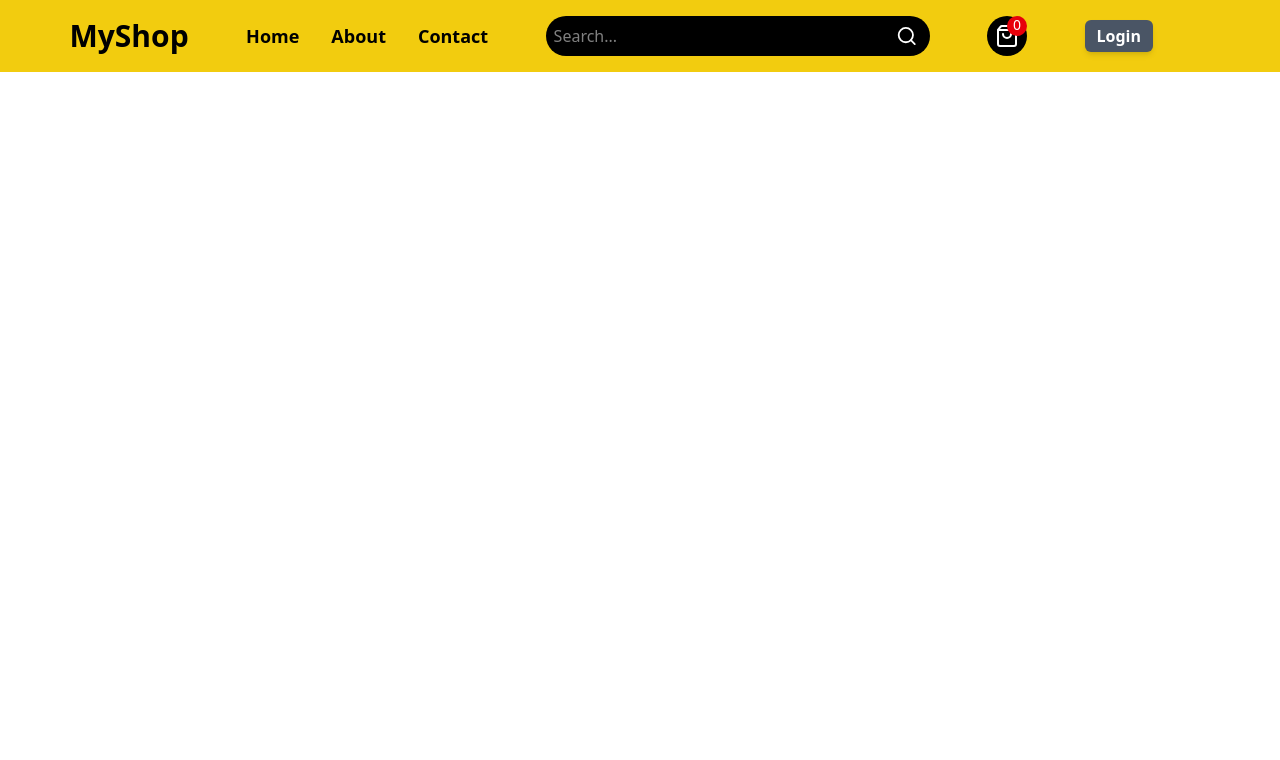
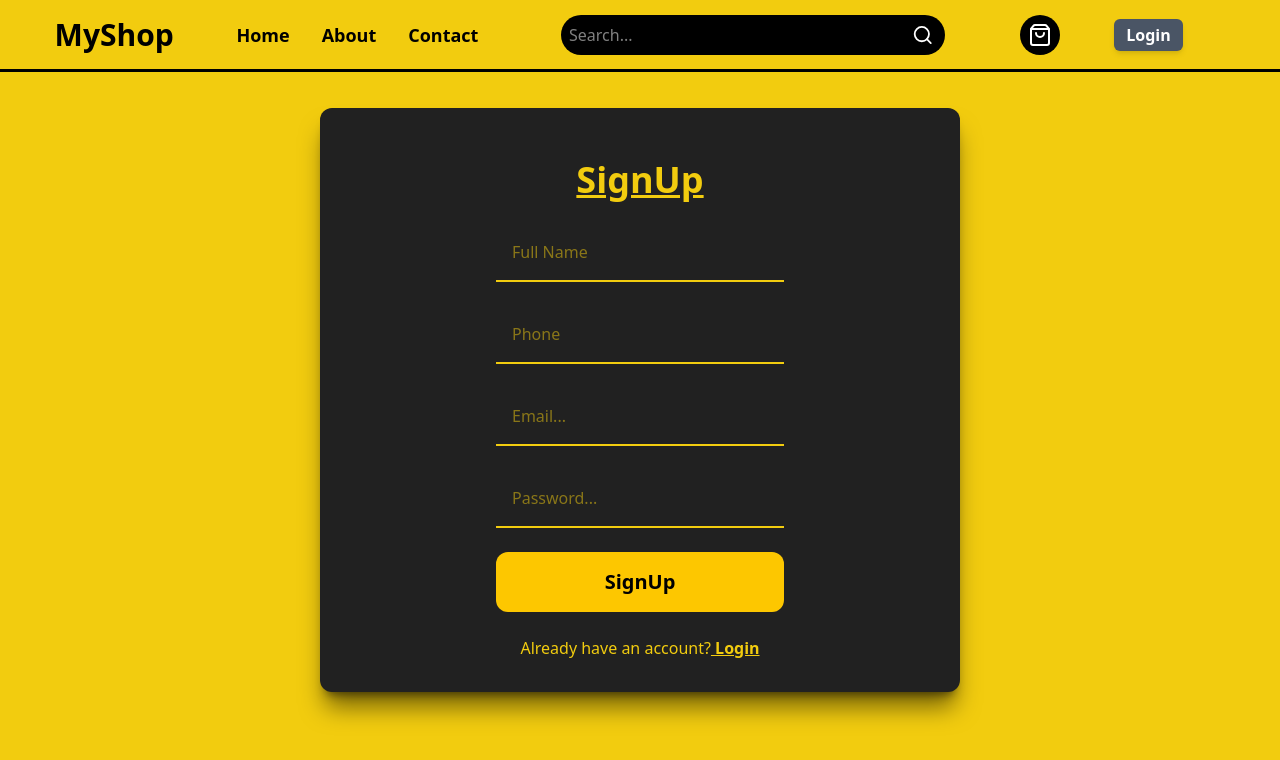
Before and after one commit to kumarsaurav65702-ops/My-Shop, a React (Vite) app: page /singup in a window 1280 px wide. Shown: the top 760 px of the page. Built offline with nearby package versions, Linux system fonts and the light colour scheme.

Commit message:
commit all

```diff
--- a/src/App.jsx
+++ b/src/App.jsx
@@ -7,6 +7,9 @@ import Login from './pages/Login'
 import Contact from './pages/Contact'
 import Product from './pages/Product'
 import ShoppingCart from './pages/ShoppingCart'
+import Footbar from './components/Footbar'
+import WishList from './pages/WishList'
+import SignUp from './pages/SignUp'
 
 
 const App = () => {
@@ -20,8 +23,11 @@ const App = () => {
     <Route path='/contact' element={<Contact/>}/>
     <Route path='/product' element={<Product/>}/>
     <Route path='/cart' element={<ShoppingCart/>}/>
+    <Route path='/wishlist' element={<WishList/>}/>
+    <Route path='/singup' element={<SignUp/>}/>
 
    </Routes>
+   <Footbar/>
     </>
   )
 }
--- /dev/null
+++ b/src/components/Footbar.jsx
@@ -0,0 +1,29 @@
+import { CircleUserRound, Heart, ShoppingBag, Store } from 'lucide-react'
+import React, { useContext } from 'react'
+import { Link } from 'react-router-dom'
+import { CountItemContext } from '../context/CountContext'
+
+const Footbar = () => {
+
+  const [count, setCount] = useContext(CountItemContext)
+
+  return (
+    <>
+    <div className='flex bg-red-950 text-white items-center w-full p-5 justify-around bottom-0 fixed md:hidden'>
+        <Link to='/product'><Store /></Link>
+        <Link to='/wishlist'><Heart /></Link>
+         <Link to='/cart' className=' md:flex  text-white rounded-full p-2 active:scale-95 hover:bg-gray-700 relative md:m-3 '>
+                 {count > 0 && (
+    <div className="bg-red-600 rounded-full absolute right-0 top-0 w-5 h-5 text-center leading-tight text-sm">
+      {count}
+    </div>
+  )}
+                    <ShoppingBag />
+                </Link>
+         <Link to='/login'><CircleUserRound /></Link>
+    </div>
+    </>
+  )
+}
+
+export default Footbar
--- a/src/components/Navbar.jsx
+++ b/src/components/Navbar.jsx
@@ -1,11 +1,15 @@
 import { Search, List, CircleUserRound,  ShoppingBag } from 'lucide-react'
-import { useEffect, useState } from 'react'
+import { useContext, useEffect, useState } from 'react'
 import { Link } from 'react-router-dom'
+import { CountItemContext } from '../context/CountContext'
 
-const Navbar = () => {
+const Navbar = (props) => {
+
+    const CartCount = 0
+    const [count, setCount] = useContext(CountItemContext)
 
     const [menu, setMenu] = useState(false)
-    const [num, setNum] = useState('0')
+
 
     let showmenu = () => {
         setMenu(!menu)
@@ -15,19 +19,23 @@ const Navbar = () => {
 
     return (
         <>
-            <nav className='bg-(--c5) h-18 p-3  flex items-center justify-evenly fixed w-full top-0 z-10 '>
+            <nav className='bg-(--c5) h-18 p-3 border-b-3  flex items-center justify-evenly fixed w-full top-0 z-10 '>
                 <Link to="/" className='font-bold text-3xl'>MyShop</Link>
-                <div className='hidden md:flex gap-8 font-semibold text-lg '>
+                <div className='hidden md:flex gap-8 m-5 font-semibold text-lg  '>
                     <Link to="/">Home</Link>
                     <Link to="/about">About</Link>
                     <Link to="/contact">Contact</Link>
                 </div>
-                <div className='bg-black text-white flex items-center w-44 sm:w-96 rounded-4xl p-1 '>
+                <div className='bg-black text-white flex items-center w-44 sm:w-96 rounded-4xl p-1 md:m-5'>
                     <input className='bg-transparent text-white outline-none w-full pr-6 m-1' type="text" placeholder='Search...' />
                     <Search className='  text-white mr-2 ' />
                 </div>
-                <Link to='/cart' className='hidden md:flex bg-black text-white rounded-full p-2 active:scale-95 hover:bg-gray-700 relative  '>
-                <div className='bg-red-600 rounded-full absolute right-0 top-0 w-5 h-5 text-center leading-tight text-sm'>{num}</div>
+                <Link to='/cart' className='hidden md:flex bg-black text-white rounded-full p-2 active:scale-95 hover:bg-gray-700 relative md:m-3 '>
+                {count > 0 && (
+    <div className="bg-red-600 rounded-full absolute right-0 top-0 w-5 h-5 text-center leading-tight text-sm">
+      {count}
+    </div>
+  )}
                     <ShoppingBag />
                 </Link>
                 <div>
@@ -45,7 +53,7 @@ const Navbar = () => {
     flex flex-col items-center
     bg-red-800 text-white
     w-32 h-40 rounded-md
-    absolute right-1 top-15 gap-3 p-3
+    absolute right-1 top-18 gap-3 p-3
 
     transition-all duration-300 ease-out
     ${menu ? "opacity-100 translate-y-0" : "opacity-0 -translate-y-4 pointer-events-none"}
--- /dev/null
+++ b/src/context/CountContext.jsx
@@ -0,0 +1,14 @@
+import React, { createContext, useState } from 'react'
+
+export const CountItemContext = createContext()
+
+const CountContext = (props) => {
+    const [count, setCount] = useState('0')
+  return (
+    <CountItemContext.Provider value={[count, setCount]}>
+        {props.children}
+    </CountItemContext.Provider>
+  )
+}
+
+export default CountContext
--- a/src/main.jsx
+++ b/src/main.jsx
@@ -3,12 +3,13 @@ import { createRoot } from 'react-dom/client'
 import './index.css'
 import App from './App.jsx'
 import { BrowserRouter } from 'react-router-dom'
+import CountContext from './context/CountContext.jsx'
 
 createRoot(document.getElementById('root')).render(
  <BrowserRouter>
-   <StrictMode>
+   <CountContext>
      <App />
-   </StrictMode>
+   </CountContext>
  </BrowserRouter>
 
 
--- a/src/pages/About.jsx
+++ b/src/pages/About.jsx
@@ -3,9 +3,11 @@ import React from 'react'
 const About = () => {
   return (
     <div className="min-h-screen bg-(--c6) flex items-center justify-center">
-  <h1 className="text-3xl text-white text-center ">
-    This is About Page
-  </h1>
+  <div className="text-3xl text-white text-center ">
+   <h1>NOTHING</h1>
+   <h2>There is Nothing to tell about ourself because we don't know yet!</h2>
+   <h3>As soon as we will figure it out we will inform you...</h3>
+  </div>
 </div>
   )
 }
--- a/src/pages/Login.jsx
+++ b/src/pages/Login.jsx
@@ -1,11 +1,18 @@
 import React from 'react'
+import { Link } from 'react-router-dom'
 
 const Login = () => {
   return (
-    <div className="min-h-screen bg-(--c6) flex items-center justify-center">
-  <h1 className="text-3xl text-white text-center ">
-    This is a Login Page
-  </h1>
+    <div className="min-h-screen bg-(--c5) flex items-center relative justify-center">
+ <div className='h-auto shadow-xl/50 w-80 md:w-1/2 rounded-xl bg-(--c6) text-(--c5) absolute '>
+ <form className='flex flex-col gap-6 p-8 items-center'>
+  <h1 className='text-center text-4xl mt-5 font-bold underline'>Login</h1>
+  <input className='border-b-2 outline-none p-4 text-l md:w-1/2' type="text" placeholder='Email...' />
+  <input className=' border-b-2 outline-none  p-4 text-l md:w-1/2' type="text" placeholder='Password...' />
+  <button className='bg-yellow-400 text-black text-xl font-semibold p-4 w-1/2 rounded-xl active:scale-95'>Login</button>
+  <h3>Don't have an account?<Link className='underline font-semibold' to='/singup'>  Sing Up</Link></h3>
+ </form>
+ </div>
 </div>
   )
 }
--- /dev/null
+++ b/src/pages/SignUp.jsx
@@ -0,0 +1,22 @@
+import React from 'react'
+import { Link } from 'react-router-dom'
+
+const SignUp = () => {
+  return (
+    <div className="min-h-screen bg-(--c5) flex items-center relative justify-center">
+    <div className='h-auto shadow-xl/50 w-80 md:w-1/2 rounded-xl bg-(--c6) text-(--c5) absolute '>
+    <form className='flex flex-col gap-6 p-8 items-center'>
+     <h1 className='text-center text-4xl mt-5 font-bold underline'>SignUp</h1>
+     <input className='border-b-2 p-4 text-l outline-none md:w-1/2' type="text" placeholder='Full Name' />
+     <input className='border-b-2 p-4 text-l outline-none md:w-1/2' type="tel" placeholder='Phone' />
+     <input className='border-b-2 p-4 text-l outline-none md:w-1/2' type="text" placeholder='Email...' />
+     <input className=' border-b-2  p-4 text-l outline-none md:w-1/2' type="text" placeholder='Password...' />
+     <button className='bg-yellow-400 text-black p-4 w-1/2 rounded-xl text-xl font-semibold active:scale-95'>SignUp</button>
+     <h3>Already have an account?<Link className='underline font-semibold' to='/login'> Login</Link></h3>
+    </form>
+    </div>
+   </div>
+  )
+}
+
+export default SignUp
--- /dev/null
+++ b/src/pages/WishList.jsx
@@ -0,0 +1,13 @@
+import React from 'react'
+
+const WishList = () => {
+  return (
+    <div className="min-h-screen bg-(--c6) flex items-center justify-center">
+  <h1 className="text-3xl text-white text-center ">
+    This is a WishList Page
+  </h1>
+</div>
+  )
+}
+
+export default WishList
```
